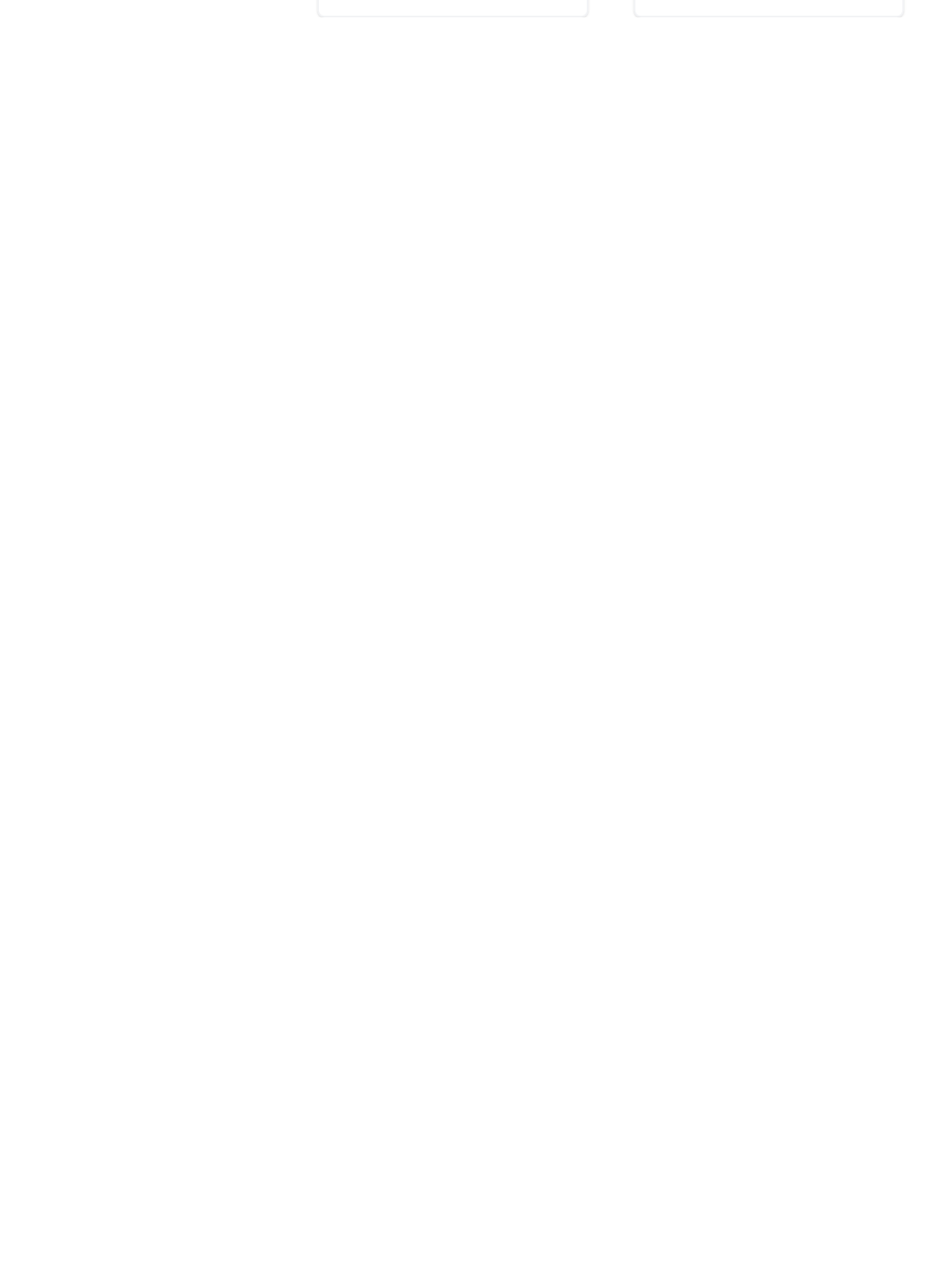
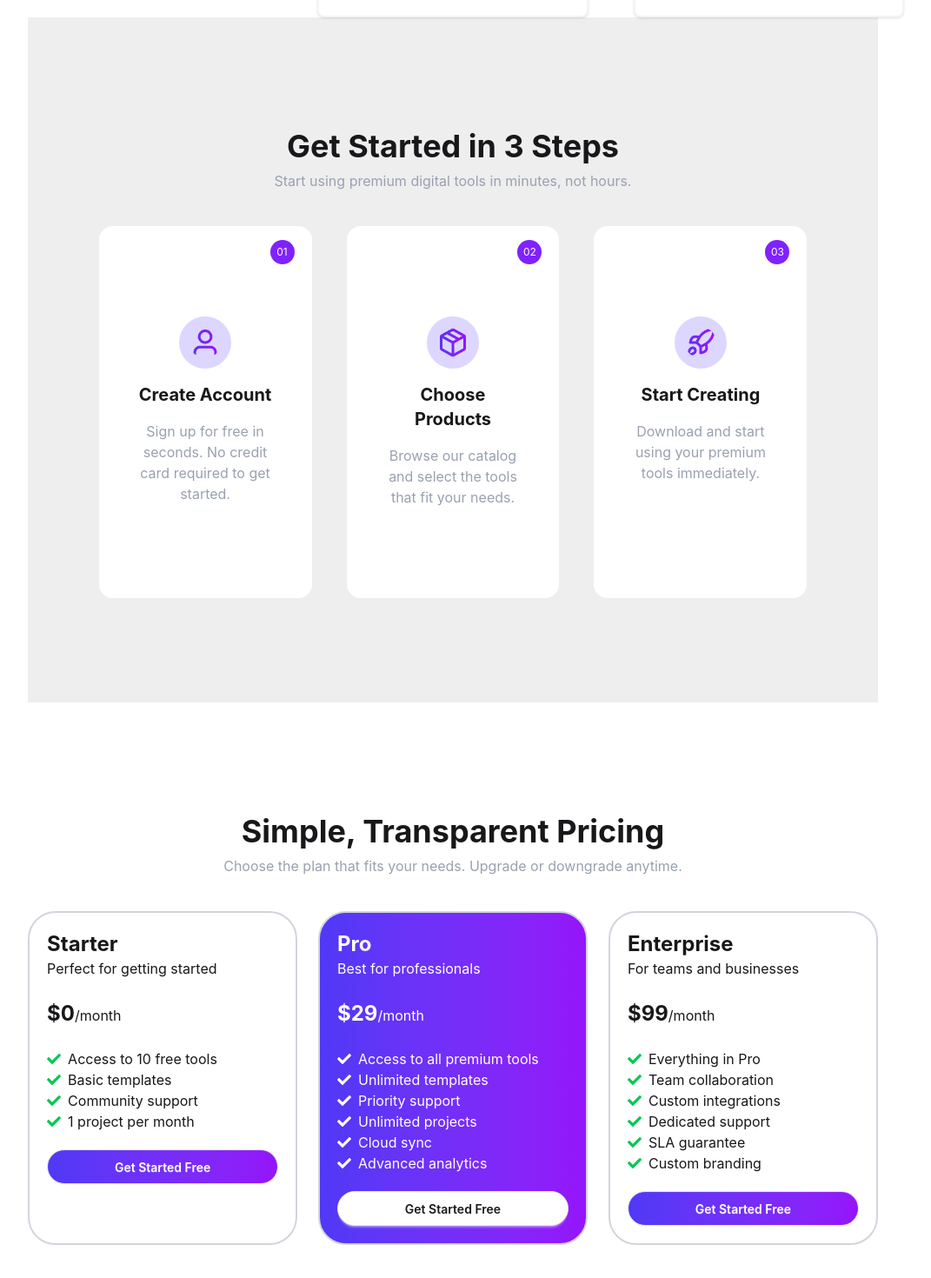
Before and after one commit to Hos9/digitTools-platform, a React (Vite) app: page / in a window 1280 px wide. Shown: the part 2454-3924 px from the top of the page at 87% size, without its empty margins (119-1190 px from the left). Before the commit the page ends 2474 px from the top, so only its background shows below. Built offline with nearby package versions, Linux system fonts and the light colour scheme.

Commit message:
steps added

```diff
--- a/src/App.jsx
+++ b/src/App.jsx
@@ -6,6 +6,8 @@ import NavBar from "./Components/NavBar/NavBar";
 import Stat from "./Components/Stat/Stat";
 import Products from "./Components/AvailableProducts/Products/Products";
 import SelectedProducts from "./Components/AvailableProducts/Products/SelectedProducts";
+import Steps from "./Components/Steps/Steps";
+import Pricing from "./Components/Pricing/pricing";
 
 const fetchProduct = async () => {
   const res = await fetch("/data.json");
@@ -31,6 +33,8 @@ function App() {
       >
         <Products productsPromise={productsPromise} />
       </Suspense>
+      <Steps />
+      <Pricing />
     </>
   );
 }
--- /dev/null
+++ b/src/Components/Pricing/Pricing.jsx
@@ -0,0 +1,154 @@
+import React from "react";
+import { FaCheck } from "react-icons/fa";
+
+const Pricing = () => {
+  return (
+    <div className="w-11/12 mx-auto ">
+      <div className="py-30 bg-whi  ">
+        <div className="text-center">
+          <h2 className="text-4xl font-bold py-2">
+            Simple, Transparent Pricing
+          </h2>
+          <p className="text-gray-400 pb-10">
+            Choose the plan that fits your needs. Upgrade or downgrade anytime.
+          </p>
+        </div>
+        <div className="grid grid-cols-3 gap-6">
+          <div className="border-2 border-gray-300 rounded-4xl p-5">
+            <h3 className="font-bold text-2xl">Starter</h3>
+            <p className="">Perfect for getting started</p>
+            <h2 className="py-6">
+              <span className="font-bold text-2xl">$0</span>/month
+            </h2>
+            <p className="flex gap-2 items-center">
+              {" "}
+              <span className="text-green-500">
+                <FaCheck />
+              </span>
+              Access to 10 free tools
+            </p>
+            <p className="flex gap-2 items-center">
+              {" "}
+              <span className="text-green-500">
+                <FaCheck />
+              </span>
+              Basic templates
+            </p>
+            <p className="flex gap-2 items-center">
+              <span className="text-green-500">
+                <FaCheck />
+              </span>
+              Community support
+            </p>
+            <p className="flex gap-2 items-center">
+              <span className="text-green-500">
+                <FaCheck />
+              </span>
+              1 project per month
+            </p>
+            <button className="mt-5 btn btn-block bg-linear-to-r from-[#4F39F6] to-[#9514FA] rounded-4xl text-white">
+              Get Started Free
+            </button>
+          </div>
+
+          <div className="bg-linear-to-r from-[#4F39F6] to-[#9514FA] text-white border-2 border-gray-300 rounded-4xl p-5">
+            <h3 className="font-bold text-2xl">Pro</h3>
+            <p className="">Best for professionals</p>
+            <h2 className="py-6">
+              <span className="font-bold text-2xl">$29</span>/month
+            </h2>
+            <p className="flex gap-2 items-center">
+              <span className="text-white">
+                <FaCheck />
+              </span>
+              Access to all premium tools
+            </p>
+            <p className="flex gap-2 items-center">
+              {" "}
+              <span className="text-white">
+                <FaCheck />
+              </span>
+              Unlimited templates
+            </p>
+            <p className="flex gap-2 items-center">
+              <span className="text-white">
+                <FaCheck />
+              </span>
+              Priority support
+            </p>
+            <p className="flex gap-2 items-center">
+              <span className="text-white">
+                <FaCheck />
+              </span>
+              Unlimited projects
+            </p>
+            <p className="flex gap-2 items-center">
+              <span className="text-white">
+                <FaCheck />
+              </span>
+              Cloud sync
+            </p>
+            <p className="flex gap-2 items-center">
+              <span className="text-white">
+                <FaCheck />
+              </span>
+              Advanced analytics
+            </p>
+            <button className="mt-5 btn btn-block bg-white rounded-4xl text-violet">
+              Get Started Free
+            </button>
+          </div>
+
+          <div className="border-2 border-gray-300 rounded-4xl p-5">
+            <h3 className="font-bold text-2xl">Enterprise</h3>
+            <p className="">For teams and businesses</p>
+            <h2 className="py-6">
+              <span className="font-bold text-2xl">$99</span>/month
+            </h2>
+            <p className="flex gap-2 items-center">
+              <span className="text-green-500">
+                <FaCheck />
+              </span>
+              Everything in Pro
+            </p>
+            <p className="flex gap-2 items-center">
+              <span className="text-green-500">
+                <FaCheck />
+              </span>
+              Team collaboration
+            </p>
+            <p className="flex gap-2 items-center">
+              <span className="text-green-500">
+                <FaCheck />
+              </span>
+              Custom integrations
+            </p>
+            <p className="flex gap-2 items-center">
+              <span className="text-green-500">
+                <FaCheck />
+              </span>
+              Dedicated support
+            </p>
+            <p className="flex gap-2 items-center">
+              <span className="text-green-500">
+                <FaCheck />
+              </span>
+              SLA guarantee
+            </p>
+            <p className="flex gap-2 items-center">
+              <span className="text-green-500">
+                <FaCheck />
+              </span>
+              Custom branding
+            </p>
+            <button className="mt-5 btn btn-block bg-linear-to-r from-[#4F39F6] to-[#9514FA] rounded-4xl text-white">
+              Get Started Free
+            </button>
+          </div>
+        </div>
+      </div>
+    </div>
+  );
+};
+
+export default Pricing;
--- /dev/null
+++ b/src/Components/Steps/Steps.jsx
@@ -0,0 +1,78 @@
+import React from "react";
+import account from "../../assets/user.png";
+import cp from "../../assets/package.png";
+import sc from "../../assets/rocket.png";
+
+const Steps = () => {
+  return (
+    <div className="w-11/12 mx-auto py-30 bg-base-300">
+      <div className="text-center">
+        <h2 className="text-4xl font-bold py-2">Get Started in 3 Steps</h2>
+        <p className="text-gray-400 pb-10">
+          Start using premium digital tools in minutes, not hours.
+        </p>
+      </div>
+      <div className="w-10/12 mx-auto grid grid-cols-3 gap-10">
+        <div className="bg-white p-4 rounded-2xl relative">
+          <div className="">
+            <p className="bg-violet-600 text-white rounded-full size-7 items-center content-center text-center absolute right-5 text-xs">
+              01
+            </p>
+          </div>
+          <div className="py-22 px-6 text-center space-y-4">
+            <img
+              className="mx-auto bg-violet-200 rounded-full size-15 p-3"
+              src={account}
+              alt=""
+            />
+            <h3 className="text-xl font-bold">Create Account</h3>
+            <p className="text-gray-400">
+              Sign up for free in seconds. No credit card required to get
+              started.
+            </p>
+          </div>
+        </div>
+
+        <div className="bg-white p-4 rounded-2xl relative">
+          <div className="">
+            <p className="bg-violet-600 text-white rounded-full size-7 items-center content-center text-center absolute right-5 text-xs">
+              02
+            </p>
+          </div>
+          <div className="py-22 px-6 text-center space-y-4">
+            <img
+              className="mx-auto bg-violet-200 rounded-full size-15 p-3"
+              src={cp}
+              alt=""
+            />
+            <h3 className="text-xl font-bold">Choose Products</h3>
+            <p className="text-gray-400">
+              Browse our catalog and select the tools that fit your needs.
+            </p>
+          </div>
+        </div>
+
+        <div className="bg-white p-4 rounded-2xl relative">
+          <div className="">
+            <p className="bg-violet-600 text-white rounded-full size-7 items-center content-center text-center absolute right-5 text-xs">
+              03
+            </p>
+          </div>
+          <div className="py-22 px-6 text-center space-y-4">
+            <img
+              className="mx-auto bg-violet-200 rounded-full size-15 p-3"
+              src={sc}
+              alt=""
+            />
+            <h3 className="text-xl font-bold">Start Creating</h3>
+            <p className="text-gray-400">
+              Download and start using your premium tools immediately.
+            </p>
+          </div>
+        </div>
+      </div>
+    </div>
+  );
+};
+
+export default Steps;
```
